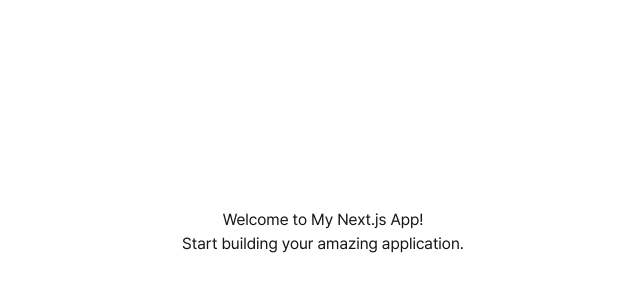
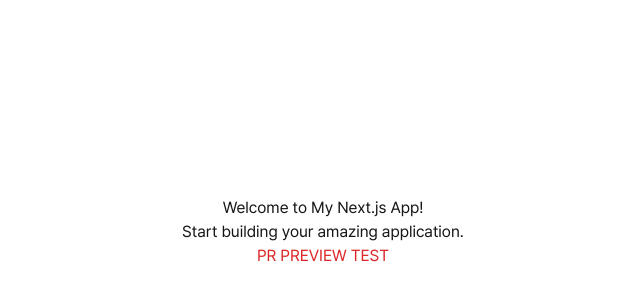
Before and after one commit to Heedong0924/fe16-intermediate-project-taskify, a Next.js app: page / in a window 1280 px wide. Shown: the part 168-468 px from the top of the page, without its empty margins (317-957 px from the left). Built offline with nearby package versions, Linux system fonts and the light colour scheme.

Commit message:
LIN-11 feat: PR Preview 테스트

```diff
--- a/src/app/page.tsx
+++ b/src/app/page.tsx
@@ -3,6 +3,7 @@ export default function Home() {
     <main className="flex min-h-screen flex-col items-center justify-center p-24">
       <h1>Welcome to My Next.js App!</h1>
       <p>Start building your amazing application.</p>
+      <h1 className="text-red-600">PR PREVIEW TEST</h1>
     </main>
   );
 }
```
